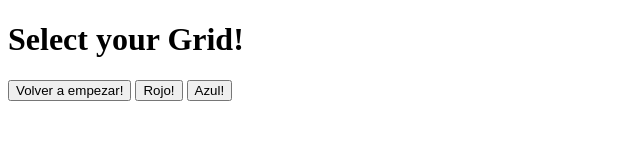
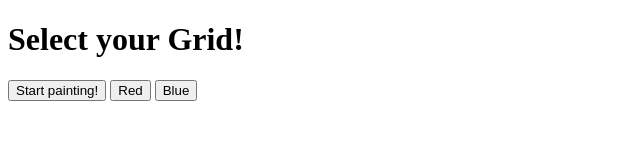
Before and after one commit to lucas-perata/Etch-a-Sketch, a plain HTML site: page index.html in a window 1280 px wide. Shown: the whole page, without its empty margins (0-640 px from the left). Drawn offline with Linux system fonts and the light colour scheme.

Commit message:
Update index.html

```diff
--- a/index.html
+++ b/index.html
@@ -10,10 +10,10 @@
 
     <body>
         <H1>Select your Grid!</H1>
-        <button class="clear">Volver a empezar!</button>
+        <button class="clear">Start painting!</button>
 
-        <button class="grid16" id="rojo">Rojo!</button>
-        <button class="grid10" id="azul">Azul!</button>
+        <button class="grid16" id="rojo">Red</button>
+        <button class="grid10" id="azul">Blue</button>
 
         <container id="grid" class="grid">
 
```
